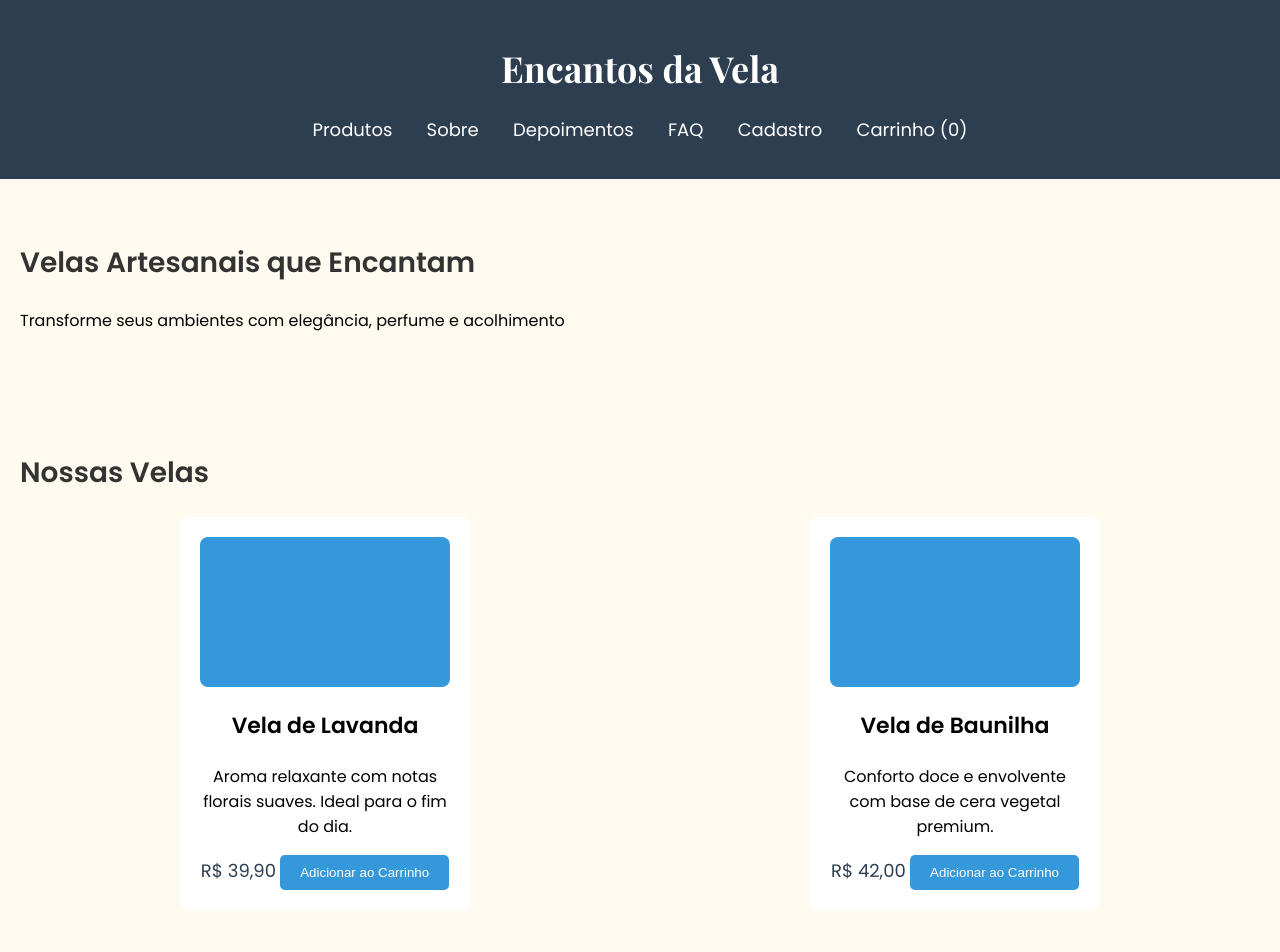
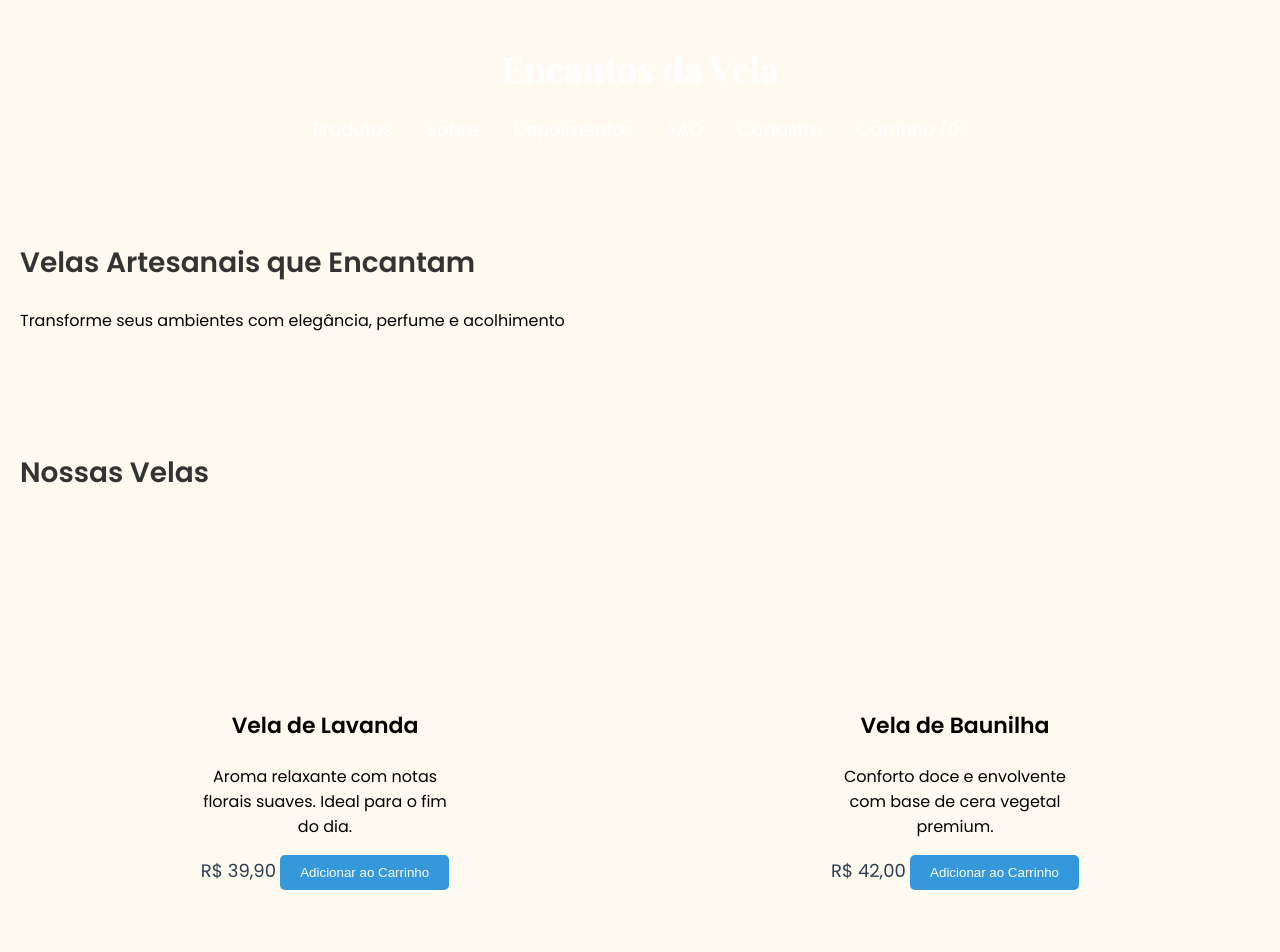
Before and after one commit to BRUMONTT/velas, a plain HTML site: page index.html in a window 1280 px wide. Shown: the top 952 px of the page. Drawn offline with nearby package versions, Linux system fonts and the light colour scheme.

Commit message:
Update style.css

```diff
--- a/style.css
+++ b/style.css
@@ -7,7 +7,7 @@ body {
 }
 
 header {
-  background-color: #2d3e50;
+  background-color: #fffaf0;
   color: #fff;
   padding: 20px;
   text-align: center;
@@ -50,7 +50,7 @@ h2 {
 }
 
 .produto {
-  background-color: #ffffff;
+  background-color: #fffaf0;
   padding: 20px;
   border-radius: 8px;
   width: 250px;
@@ -64,7 +64,7 @@ h2 {
 .produto .img-fundo {
   width: 100%;
   height: 150px;
-  background-color: #3498db; /* Fundo azul para substituir as imagens */
+  background-color: #fffaf0; /* Fundo azul para substituir as imagens */
   border-radius: 8px;
   margin-bottom: 15px;
 }
```
